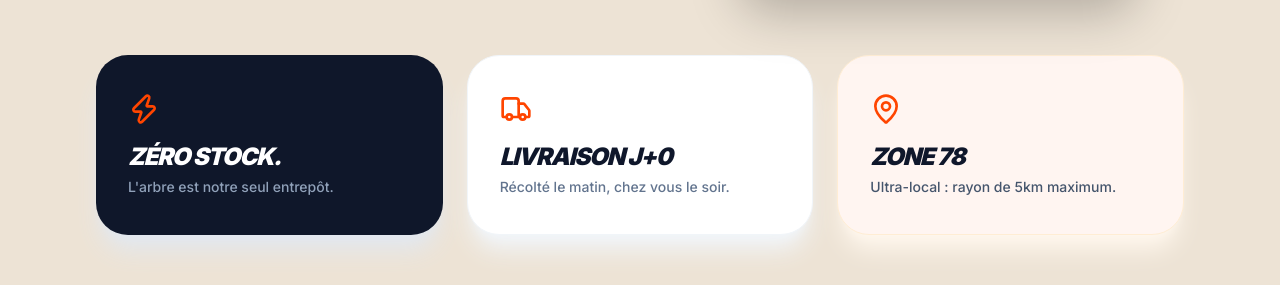
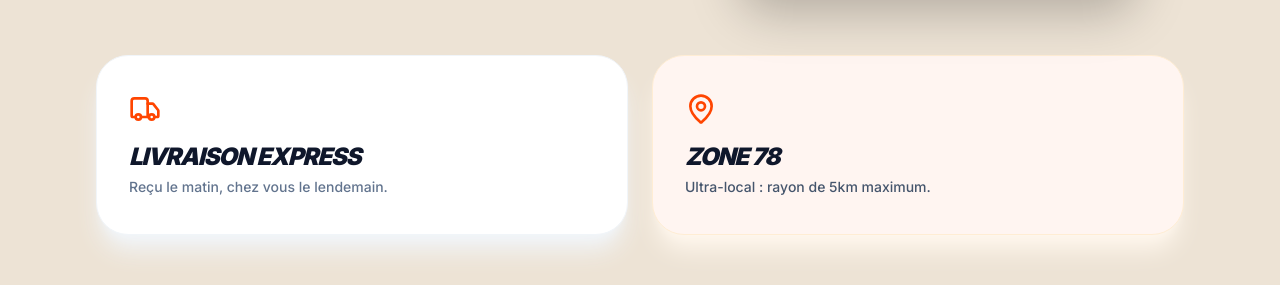
Before and after one commit to Squyann/Soleil-et-Saveurs, a Next.js app: page / in a window 1280 px wide. Shown: the part 796-1081 px from the top of the page. Built offline with nearby package versions, Linux system fonts and the light colour scheme; no server answers.

Commit message:
texte: supprime le bloc Zéro Stock et renomme Livraison J+0 en Livraison Express
Co-Authored-By: Claude Opus 4.8 <noreply@anthropic.com>
Claude-Session: https://claude.ai/code/session_01EEtyowFSrmPcTMCzdXNDyv

```diff
--- a/src/app/page.tsx
+++ b/src/app/page.tsx
@@ -215,16 +215,11 @@ export default function Home() {
 
       {/* Bento Services */}
       <section className="max-w-6xl mx-auto px-4 md:px-8 py-4">
-        <div className="grid grid-cols-1 md:grid-cols-3 gap-6">
-          <div className="bg-[#0F172A] rounded-[2rem] p-8 text-white min-h-[180px] flex flex-col justify-center shadow-xl shadow-slate-200">
-            <Zap className="w-8 h-8 text-[#FF4500] mb-4" />
-            <h3 className="text-2xl font-black mb-1 uppercase italic tracking-tighter">Zéro Stock.</h3>
-            <p className="text-slate-400 text-sm font-medium">L'arbre est notre seul entrepôt.</p>
-          </div>
+        <div className="grid grid-cols-1 md:grid-cols-2 gap-6">
           <Link href="/livraison" className="bg-white border border-slate-100 rounded-[2rem] p-8 shadow-xl shadow-slate-100 min-h-[180px] flex flex-col justify-center hover:border-[#FF4500]/20 transition-all group">
             <Truck className="w-8 h-8 text-[#FF4500] mb-4 group-hover:translate-x-3 transition-transform" />
-            <h3 className="text-2xl font-black mb-1 uppercase italic tracking-tighter">Livraison J+0</h3>
-            <p className="text-slate-500 text-sm font-medium">Récolté le matin, chez vous le soir.</p>
+            <h3 className="text-2xl font-black mb-1 uppercase italic tracking-tighter">Livraison Express</h3>
+            <p className="text-slate-500 text-sm font-medium">Reçu le matin, chez vous le lendemain.</p>
           </Link>
           <div className="bg-[#FFF5F1] rounded-[2rem] p-8 min-h-[180px] flex flex-col justify-center border border-orange-100 shadow-xl shadow-orange-50">
             <MapPin className="w-8 h-8 text-[#FF4500] mb-4" />
```
